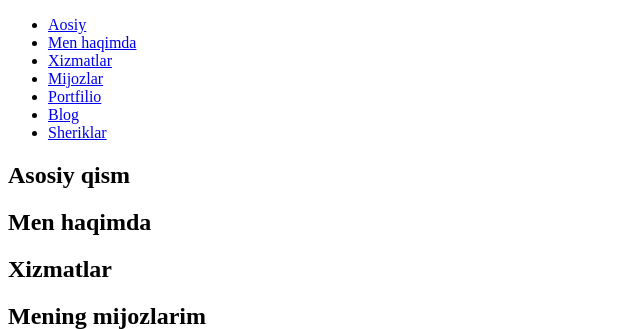
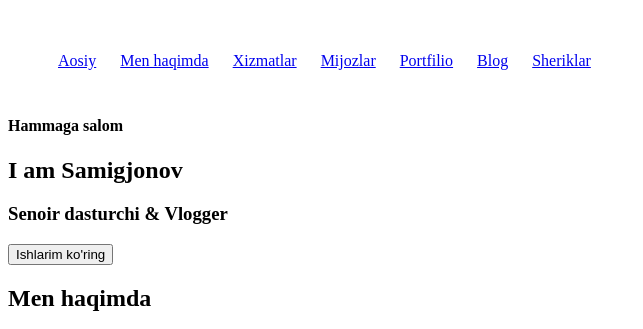
Before and after one commit to ulugbekmahammadjonov/loyiha, a plain HTML site: page index.html in a window 1280 px wide. Shown: the top 329 px of the page, without its empty margins (0-643 px from the left). Drawn offline with Linux system fonts and the light colour scheme.

Commit message:
yangilandi

```diff
--- a/css/main.css
+++ b/css/main.css
@@ -0,0 +1,13 @@
+.main-header__brand img{
+    width: 64px;
+}
+
+.main-navigation{
+    display: inline-block;
+    vertical-align: middle;
+}
+
+.main-navigation-item{
+    display: inline-block;
+    padding: 10px;
+}
--- a/index.html
+++ b/index.html
@@ -9,7 +9,13 @@
 </head>
 <body>
     <!-- Header section -->
+    <div class="container">
         <header class="main-header">
+            <div class="main-header__brand">
+                <a href="index.html">
+                    <img src="" alt="">
+                </a>
+            </div>
             <nav class="main-navigation">
                 <ul class="main-navigation-items">
                     <li class="main-navigation-item">
@@ -36,10 +42,17 @@
                 </ul>
             </nav>
         </header>
+    </div>
     <!-- /Header section -->
     <!-- Main section -->
+    <div class="main-section__info">
         <section id="main-section">
-        <h1>Asosiy qism</h1>
+            <h4 class="main-section__welcome"> Hammaga salom</h4>
+            <h1 class="main-section__introduction">I am Samigjonov</h1>
+            <h3 class="main-section__position">Senoir dasturchi & Vlogger</h3>
+            <button type="button" class="main-section__action"> Ishlarim ko'ring</button>
+    </div>
+    <div class="main-section__image"> </div>
     </section>
     <!-- /Main-section -->
     <!-- About-section -->
```
Lines whose indentation alone changed are shown as unchanged.
